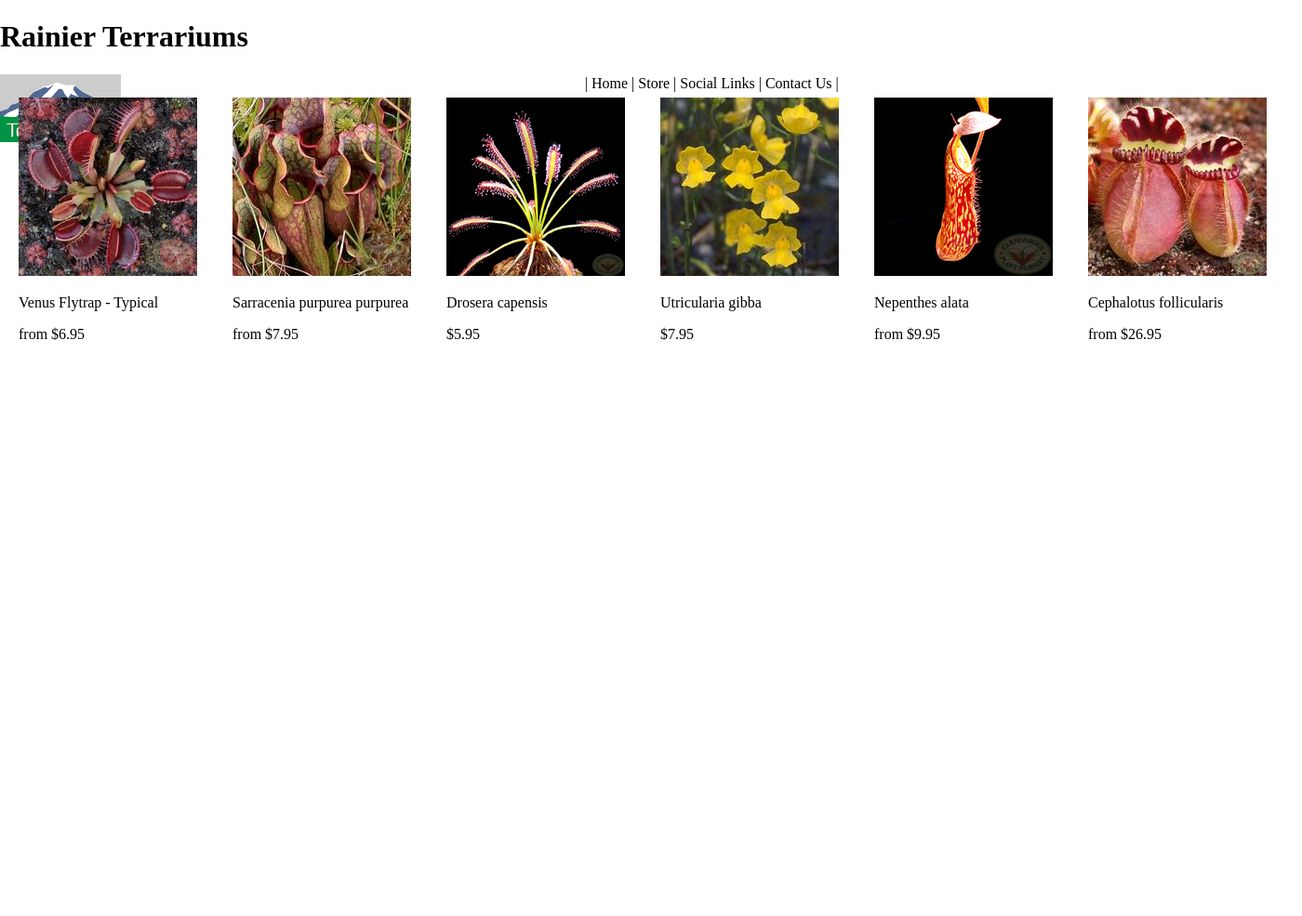
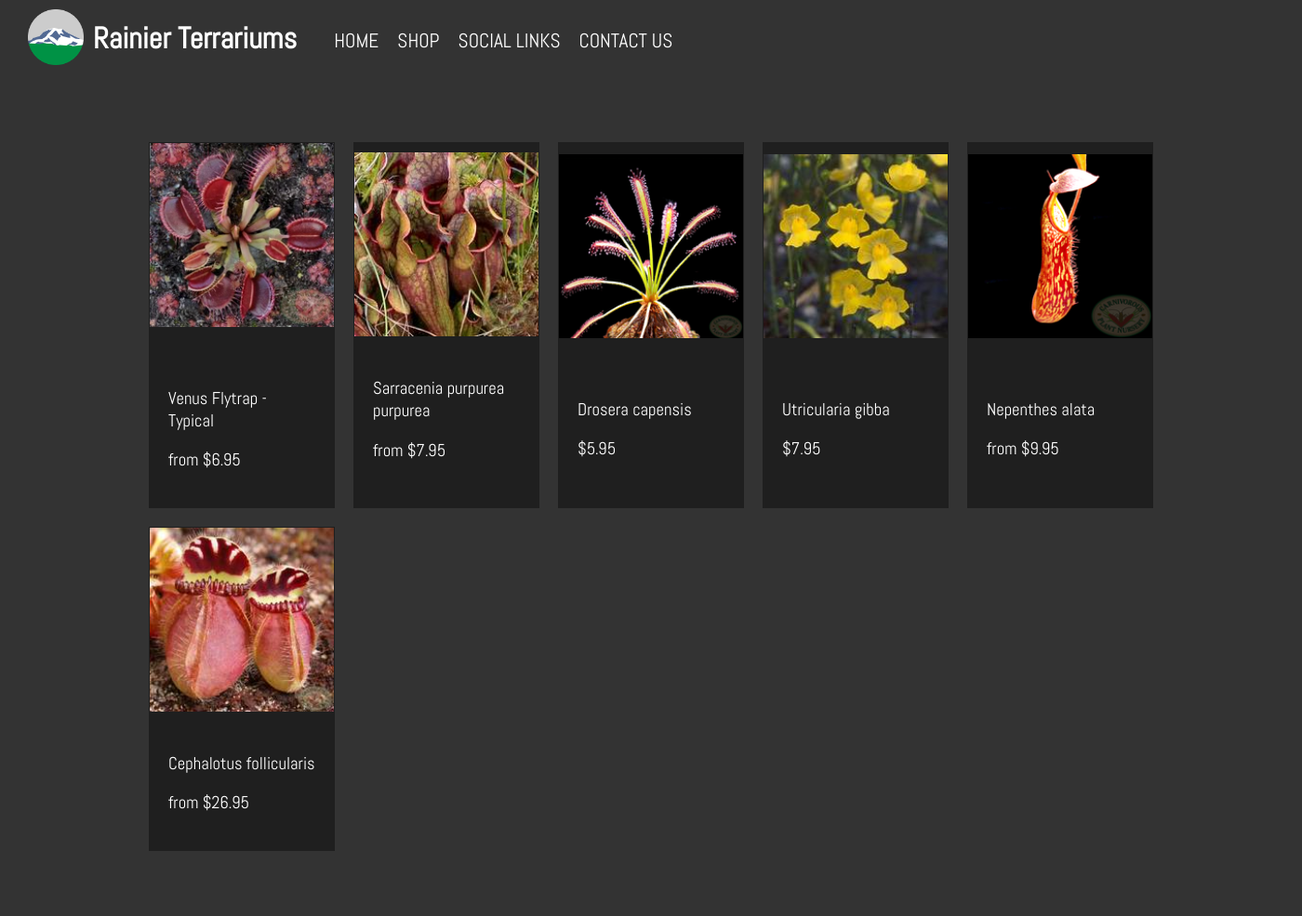
Before and after one commit to KelsonMilewski/Rainier, a PHP site: page /shop.html in a window 1400 px wide. Shown: the whole page at 93% size. Before the commit the page ends 366 px from the top, so only its background shows below. Run offline with PHP 8.4, Linux system fonts and the light colour scheme.

Commit message:
Changed a lot of stuff

```diff
--- a/Shop.html
+++ b/Shop.html
@@ -2,70 +2,92 @@
 <html>
 	<head>
 		<meta charset="utf-8">
-<title>Our Store</title>
-	<link rel="stylesheet" type="text/css" href="styles.css">
+		<title>Rainier Terrariums</title>
+		<link rel="stylesheet" href="styles.css">
+		<link href="https://fonts.googleapis.com/css?family=Abel&display=swap" rel="stylesheet">
 	</head>
-
-
 	<body>
-	<h1 class="h1index">Rainier Terrariums </h1>
-	<img src="Images/Logo.jpg" alt="Logo" height="73.5px" class="logo">
+		<div class="navbar" style="position: relative;">
+			<img src="images/logo.png" alt="Logo" height="60px" class="logo">
+			<h1>Rainier Terrariums</h1>
 
 			<nav>
-		| <a href="Home.html">Home</a> |
-		<a href="Shop.html">Store</a> |
-		<a href="Social.html">Social Links</a> |
-		<a href="Contact.html">Contact Us</a> |
+				<ul>
+					<li><a href="home.html">Home</a></li>
+					<li><a href="shop.html">Shop</a></li>
+					<li><a href="social.html">Social Links</a></li>
+					<li><a href="contact.html">Contact Us</a></li>
+				</ul>
 			</nav>
+		</div>
 
-	<div class="venusfly">
+		<article>
+			<div class="content">
+				<table>
+					<tr>
+						<td class="product">
 							<a href=" https://carnivorousplantnursery.com/collections/venus-flytrap/products/venus-flytrap-typical" target="_blank">
-	<img src="Images/venus1.jpg" alt="1" >
+								<img src="images/venus1.jpg" alt="Venus Flytrap" class="product-img">
+								<div class="product-description">
+									<br/>
 									<p>Venus Flytrap - Typical</p>
 									<p>from $6.95</p>
+								</div>
 							</a>
-	</div>
-
-	<div class="pitcher">
+						</td>
+						<td class="product">
 							<a href="https://carnivorousplantnursery.com/collections/sarracenia/products/sarracenia-purpurea-purpurea" target="_blank">
-		<img src="Images/Pitcher.jpg" alt="Pitcher">
+								<img src="images/pitcher.jpg" alt="Pitcher" class="product-img">
+								<div class="product-description">
 									<p>Sarracenia purpurea purpurea</p>
 									<p>from $7.95</p>
+								</div>
 							</a>
-	</div>
-
-	<div class="sundew">
+						</td>
+						<td class="product">
 							<a href="https://carnivorousplantnursery.com/collections/sundews/products/drosera-capensis" target="_blank">
-		<img src="Images/Sundew.jpg" alt="sundew">
+								<img src="images/sundew.jpg" alt="Sundew" class="product-img">
+								<div class="product-description">
+									<br/>
 									<p>Drosera capensis</p>
 									<p>$5.95</p>
+								</div>
 							</a>
-	</div>
-
-	<div class="Bladderworts">
+						</td>
+						<td class="product">
 							<a href="https://carnivorousplantnursery.com/collections/bladderworts/products/utricularia-gibba" target="_blank">
-		<img src="Images/Bladder.jpg" alt="bladder">
+								<img src="images/bladder.jpg" alt="Bladder" class="product-img">
+								<div class="product-description">
+									<br/>
 									<p>Utricularia gibba</p>
 									<p>$7.95</p>
+								</div>
 							</a>
-	</div>
-
-	<div class="Nepenthes">
+						</td>
+						<td class="product">
 							<a href="https://carnivorousplantnursery.com/collections/nepenthes/products/nepenthes-alata" target="_blank">
-		<img src="Images/Nepenthe.jpg" alt="Nepenthes">
+								<img src="images/nepenthe.jpg" alt="Nepenthes" class="product-img">
+								<div class="product-description">
+									<br/>
 									<p>Nepenthes alata</p>
 									<p>from $9.95</p>
+								</div>
 							</a>
-	</div>
-
-	<div class="Cephalotus">
+						</td>
+					</tr>
+					<tr>
+						<td class="product">
 							<a href="https://carnivorousplantnursery.com/collections/cephalotus/products/cephalotus-follicularis" target="_blank">
-		<img src="Images/cephalotus.jpg" alt="Cephalotus">
+								<img src="images/cephalotus.jpg" alt="Cephalotus" class="product-img">
+								<div class="product-description">
 									<p>Cephalotus follicularis</p>
 									<p>from $26.95</p>
+								</div>
 							</a>
+						</td>
+					</tr>
+				</table>
 			</div>
-
-
+		</article>
 	</body>
 </html>
--- a/styles.css
+++ b/styles.css
@@ -1,20 +1,26 @@
 /* CSS Document */
-body{
+body {
 	margin: 0;
+	font-family: 'Abel', sans-serif;
+	color: white;
 }
+
 /* navbar */
 .navbar {
-	background: forestgreen;
+	background: #333333;
 	overflow: auto;
 	display: flex;
+	position: absolute;
+	width: 100%;
 }
-.logo{
+.logo {
+	margin-right: 10px;
+	margin-top: 10px;
+	margin-left: 30px;
 	float: left;
 }
 nav {
-	text-align: center;
-	padding-top: .05em;
-	padding-bottom: .1em;
+	margin-top: 14px;
 }
 nav ul {
 	list-style: none;
@@ -23,76 +29,60 @@ nav ul {
 nav ul li {
 	text-transform: uppercase;
 	padding-right: 20px;
+	font-size: 16pt;
 }
-
-.Abt{
-	padding-left: .5em;
-}
-
-.imghome {
-	width: 100%;
-	image-resolution: from-image;
-	background-position: center;
-}
-
-.contact{
-	padding-left: .5em;
-
-}
-
-.venusfly{
-	position: absolute;
-	top: 105px;
-	bottom: 100px;
-	left: 20px;
-}
-
-.pitcher{
-	position: absolute;
-	top: 105px;
-	bottom: 100px;
-	left: 250px;
-}
-
-.sundew{
-	position: absolute;
-	top: 105px;
-	bottom: 100px;
-	left: 480px;
-}
-
-.Bladderworts{
-	position: absolute;
-	top: 105px;
-	bottom: 100px;
-	left: 710px;
-}
-
-.Nepenthes {
-	position: absolute;
-	top: 105px;
-	bottom: 100px;
-	left: 940px;
-
-}
-
-.Cephalotus{
-	position: absolute;
-	top: 105px;
-	bottom: 100px;
-	left: 1170px;
-}
-
-.Socialmedia{
-	text-align: center;
-
-}
-
 a {
-    color: black;
+    color: white;
     text-decoration: none;
     transition: color 0.5s;
 }
 a:hover {
     color: gray;
 }
+
+/* main content */
+.title-section {
+	background-image: url("images/terrarium.jpg");
+	background-attachment: fixed;
+	background-position: center;
+	background-size: cover;
+	height: 100vh;
+}
+.content {
+	width: 80%;
+	margin: 50px auto;
+}
+article {
+	background: #333333;
+	overflow: auto;
+}
+
+/* product box */
+.product {
+	background: #1f1f1f;
+	width: 20%;
+}
+.product-description {
+    background: #1f1f1f;
+    overflow: auto;
+    padding: 20px;
+}
+.product-img {
+    width: 100%;
+    margin: 0;
+}
+
+/* product table */
+table {
+	border-spacing: 20px;
+	margin: 0 auto;
+}
+
+p {
+	font-size: 14pt;
+}
+textarea {
+	font-family: 'Calibri', sans-serif;
+	font-size: 14pt;
+	padding: 10px;
+}
```
Also changed, not shown: Contact.html (+18 -18 lines), Home.html (+13 -8 lines), Social.html (+16 -14 lines), Logo.jpg (deleted), images/bladder.jpg (renamed from Bladder.jpg), images/cephalotus.jpg (renamed from cephalotus.jpg), images/logo.png (added), images/nepenthe.jpg (renamed from Nepenthe.jpg), images/pitcher.jpg (renamed from Pitcher.jpg), images/simple-icon.png (renamed from Simple Icon.png), images/sundew.jpg (renamed from Sundew.jpg), images/terrarium.jpg (renamed from terrarium 1.jpg), images/venus1.jpg (renamed from venus1.jpg), images/venus2.jpg (renamed from venus2.jpg), 1 more files. Lines whose indentation alone changed are shown as unchanged.
